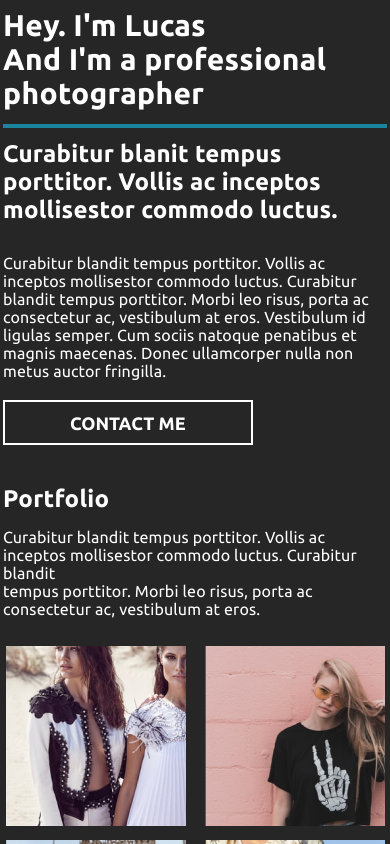
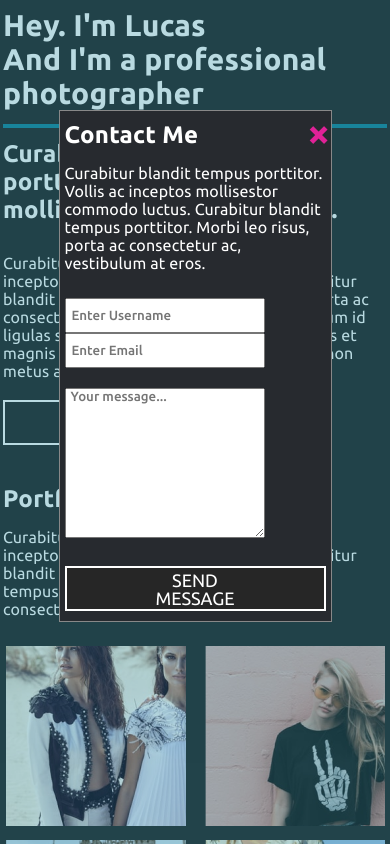
Before and after one commit to WaltaiBaltai/modul3, a plain HTML site: page index.html in a window 390 px wide. Both pictures are taken after a click on the button "CONTACT ME". Shown: the part 521-1365 px from the top of the page. Drawn offline with Linux system fonts and the light colour scheme.

Commit message:
finished modal window

```diff
--- a/index.html
+++ b/index.html
@@ -22,7 +22,20 @@
         <div class="myself-line"></div>
         <h2 class="myself-block__one">Curabitur blanit tempus porttitor. Vollis ac inceptos mollisestor commodo luctus.</h2>
         <h3 class="myself-block__two">Curabitur blandit tempus porttitor. Vollis ac inceptos mollisestor commodo luctus. Curabitur blandit tempus porttitor. Morbi leo risus, porta ac consectetur ac, vestibulum at eros. Vestibulum id ligulas semper. Cum sociis natoque penatibus et magnis maecenas. Donec ullamcorper nulla non metus auctor fringilla.</h3>
-        <div class="contactme"><button type="submit"><b>Contact Me</b></button></div>
+        <button onclick="document.getElementById('id01').style.display='block'"><b>Contact Me</b></button>
+        <div id="id01" class="modal">
+          <span onclick="document.getElementById('id01').style.display='none' "class="close" title="Close Modal">&times;</span>
+          <form class="modal-content animate" action="index2.html">
+            <div class="modal-container">
+              <h2 class="modal-title">Contact Me</h2>
+              <h3 class="modal-info">Curabitur blandit tempus porttitor. Vollis ac inceptos mollisestor commodo luctus. Curabitur blandit tempus porttitor. Morbi leo risus, porta ac consectetur ac, vestibulum at eros.</h3>
+              <input type="text" placeholder="Enter Username" name="uname" required class="modal-username__input">
+              <input type="email" placeholder="Enter Email" name="email" required class="modal-email__input">
+              <div><textarea name="message" id="message" cols="30" rows="10" placeholder="Your message..." required></textarea></div>
+              <div><button type="submit">Send message</button></div>
+            </div>
+          </form>
+        </div>
       </div>
     </section>
     <section class="portfolio container">
@@ -51,5 +64,6 @@
     </section>
     <section class="footer-rights"><p>All rights reserved. “World Photos”, Inc</p></section>
   </footer>
+  <script src="js.js"></script>
 </body>
 </html>
--- a/js.js
+++ b/js.js
@@ -0,0 +1,7 @@
+let modal = document.getElementById("id01");
+
+window.onclick = function (event) {
+  if (event.target == modal) {
+    modal.style.display = "none";
+  }
+};
--- a/style.css
+++ b/style.css
@@ -65,7 +65,7 @@ h3 {
 .myself-block__two {
   margin: 30px 0;
 }
-.contactme button{
+button{
   width: auto;
   height: 45px;
   border: 2px solid white;
@@ -76,7 +76,7 @@ h3 {
   text-transform: uppercase;
   padding: 0 65px;
 }
-.contactme button:hover {
+button:hover {
   background: #19849B;
 }
 .portfolio-text {
@@ -219,3 +219,113 @@ footer {
     margin-right: 10px;
   }
 }
+
+/*-------CONTACT FORM --------*/
+input, textarea {
+  color: black;
+  font-weight: 500;
+  padding: 0 5px;
+}
+.modal {
+  display: none;
+  position: fixed;
+  z-index: 1;
+  left: 0;
+  top: 0;
+  width: 100%;
+  height: 100%;
+  overflow: auto;
+  background-color: rgb(0,0,0);
+  background-color: rgba(25, 132, 155, 0.3);
+  padding-top: 60px;
+}
+.modal-content {
+  background-color: #272A2F;
+  margin: 50px auto;
+  border: 1px solid #888;
+  width: 70%;
+  padding: 49px 45px 45px 45px;
+}
+.close {
+  position: absolute;
+  right: 250px;
+  top: 130px;
+  color: rgb(224, 34, 151);
+  font-size: 40px;
+  font-weight: bold;
+}
+.close:hover,
+.close:focus {
+  color: red;
+  cursor: pointer;
+}
+.animate {
+  -webkit-animation: animatezoom 0.6s;
+  animation: animatezoom 0.6s
+}
+@-webkit-keyframes animatezoom {
+  from {-webkit-transform: scale(0)}
+  to {-webkit-transform: scale(1)}
+}
+@keyframes animatezoom {
+  from {transform: scale(0)}
+  to {transform: scale(1)}
+}
+.modal-info {
+  margin: 15px 0 26px 0;
+}
+.modal-username__input {
+  width: 200px;
+  height: 50px;
+  margin-right: 16px;
+}
+.modal-email__input {
+  width: 350px;
+  height: 50px;
+}
+textarea {
+  width: 570px;
+  height: 219px;
+  margin: 20px 0 25px 0;
+}
+/*---ADAPTIVE FOR MODAL-----*/
+@media screen and (max-width: 920px) {
+  .modal-username__input {
+    width: 200px;
+    height: 35px;
+  }
+  .modal-email__input {
+    width: 350px;
+    height: 35px;
+  }
+  textarea {
+    width: 450px;
+    height: 150px;
+    margin: 20px 0 25px 0;
+  }
+  .close {
+    right: 165px
+  }
+}
+@media screen and (max-width: 768px) {
+  .modal-content {
+    padding: 10px;
+  }
+  .close {
+    top: 110px;
+  }
+}
+@media screen and (max-width: 675px) {
+  .close {
+    right: 60px;
+  }
+  .modal-email__input {
+    width: 200px;
+  }
+  textarea {
+    width: 200px;
+  }
+  .modal-content {
+    padding: 10px 5px;
+  }
+}
```
Also changed, not shown: index2.html (added, +11 -0 lines), imgs/Leninl.jpg (added).
